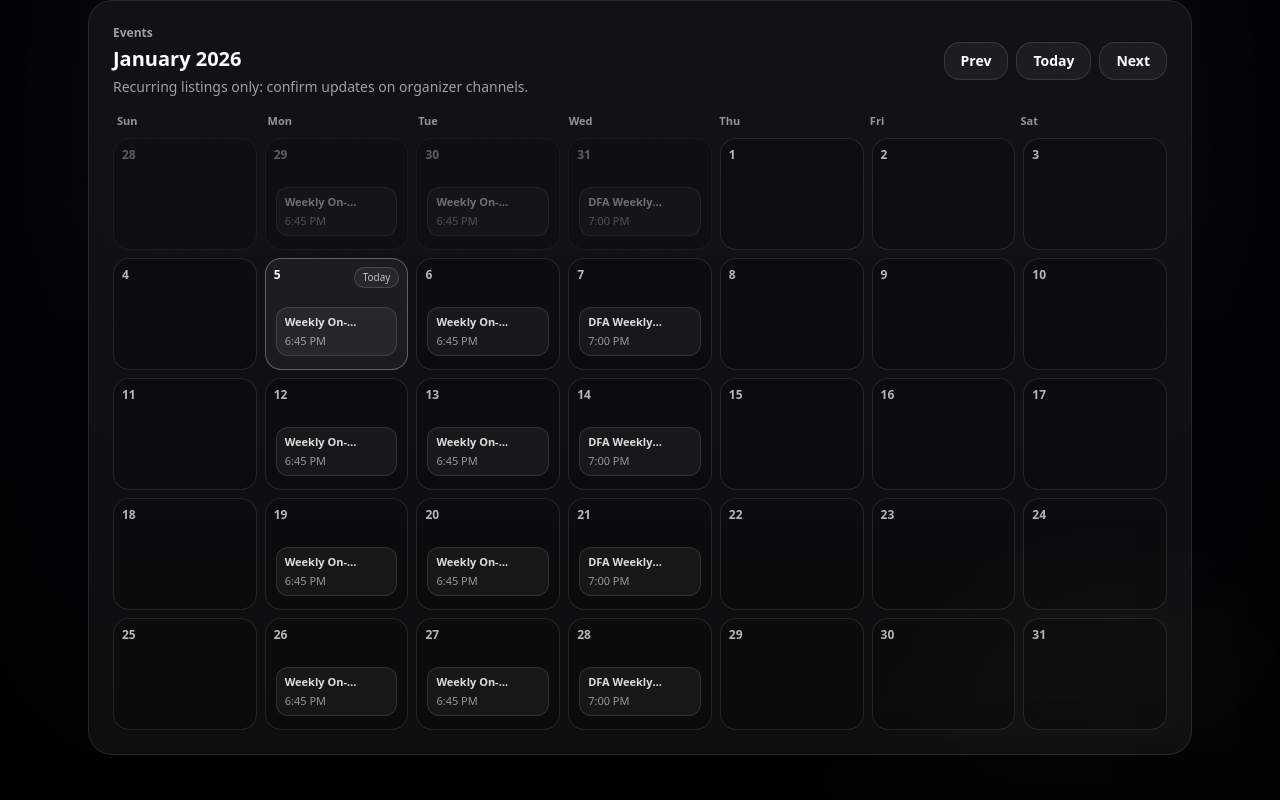
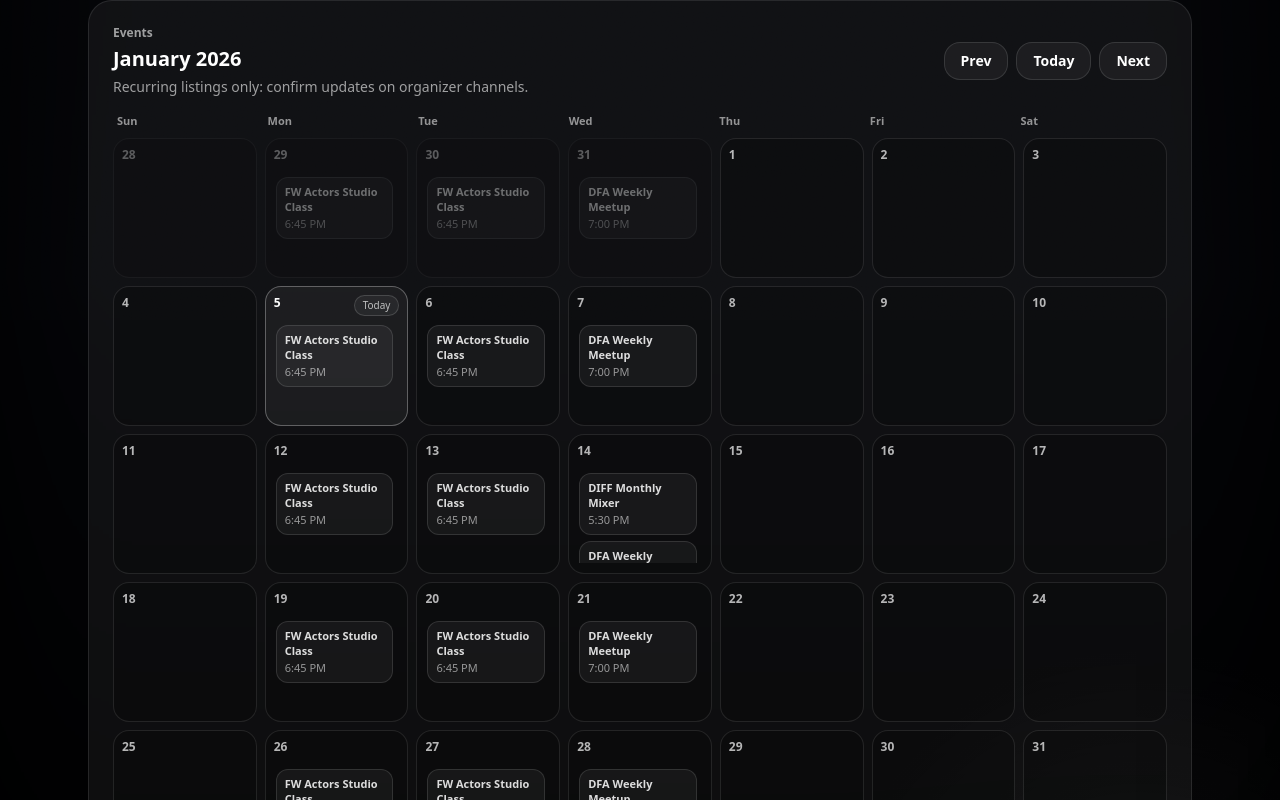
Before and after one commit to sbumbera/fort-worth-filmmakers-alliance, a Next.js app: page /events in a window 1280 px wide. Shown: the part 480-1280 px from the top of the page. Built offline with nearby package versions, Linux system fonts and the light colour scheme.

Commit message:
updated calendar a bit, changed DIFF directory info

```diff
--- a/src/components/events/EventChip.tsx
+++ b/src/components/events/EventChip.tsx
@@ -18,11 +18,12 @@ export default function EventChip({
     <button
       type="button"
       onClick={onClick}
+      title={instance.title}
       className="w-full rounded-xl border border-white/12 bg-white/5 px-2 py-1.5 text-left hover:bg-white/10"
     >
       <div className="flex items-start justify-between gap-2">
-        <div className="min-w-0">
-          <div className="line-clamp-1 text-[11px] font-semibold text-white/85">
+        <div className="w-full">
+          <div className="text-[11px] font-semibold leading-snug text-white/85">
             {instance.title}
           </div>
           <div className="mt-0.5 text-[11px] text-white/55">
--- a/src/components/events/EventModal.tsx
+++ b/src/components/events/EventModal.tsx
@@ -69,6 +69,21 @@ export default function EventModal({
       address: instance.venueAddress || org?.location,
     });
   }, [instance, org]);
+
+  // ✅ Build link list: organizer links + optional RSVP link (modal-only)
+  const modalLinks: DirectoryLink[] = useMemo(() => {
+    const base = org?.links ?? [];
+    if (!instance?.rsvpUrl) return base;
+
+    return [
+      ...base,
+      {
+        kind: "website",
+        href: instance.rsvpUrl,
+        label: instance.rsvpLabel || "RSVP",
+      },
+    ];
+  }, [org?.links, instance?.rsvpUrl, instance?.rsvpLabel]);
 
   if (!open || !instance) return null;
 
@@ -160,9 +175,9 @@ export default function EventModal({
                 </div>
               )}
 
-              {org?.links?.length ? (
+              {modalLinks.length ? (
                 <div className="mt-3 flex flex-wrap gap-2">
-                  {org.links.map((l) => (
+                  {modalLinks.map((l) => (
                     <a
                       key={`${l.kind}-${l.href}`}
                       href={l.href}
--- a/src/components/events/EventsDayCell.tsx
+++ b/src/components/events/EventsDayCell.tsx
@@ -29,10 +29,6 @@ export default function EventsDayCell({
   const indicatorRef = useRef<HTMLDivElement | null>(null);
   const [maxDots, setMaxDots] = useState<number>(4);
 
-  // These must match your Tailwind classes below:
-  // dot: h-1.5 w-1.5 => 6px
-  // gap-1 => 4px
-  // We compute: maxDots = floor((width + gap) / (dotSize + gap))
   const DOT_PX = 6;
   const GAP_PX = 4;
 
@@ -46,16 +42,12 @@ export default function EventsDayCell({
 
       const perDot = DOT_PX + GAP_PX;
       const dots = Math.max(1, Math.floor((width + GAP_PX) / perDot));
-
-      // Safety clamp so a huge screen does not create silly amounts of dots
       setMaxDots(Math.min(dots, 12));
     };
 
     compute();
-
     const ro = new ResizeObserver(() => compute());
     ro.observe(el);
-
     return () => ro.disconnect();
   }, []);
 
@@ -70,6 +62,8 @@ export default function EventsDayCell({
     "transition-colors",
     isOutside ? "opacity-45" : "opacity-100",
     isSelected ? "border-white/30 bg-white/5" : "border-white/10",
+    // Desktop: fixed height; prevent bleed
+    "sm:h-[140px] sm:overflow-hidden",
   ].join(" ");
 
   return (
@@ -80,11 +74,14 @@ export default function EventsDayCell({
         className={[
           "relative w-full text-left",
           "p-2 sm:p-2.5",
-          "min-h-[58px] sm:min-h-[110px]",
+          "min-h-[58px]",
+
+          // Desktop: fill cell + column layout + clip
+          "sm:h-full sm:overflow-hidden sm:flex sm:flex-col",
         ].join(" ")}
         aria-label={`Select ${dayKey}`}
       >
-        {/* Day number fixed top-left: mobile + desktop */}
+        {/* Day number */}
         <div
           className={[
             "absolute left-2 top-2",
@@ -95,14 +92,14 @@ export default function EventsDayCell({
           {day}
         </div>
 
-        {/* Today badge fixed top-right: desktop only */}
+        {/* Today badge (desktop only) */}
         {isToday ? (
           <div className="hidden sm:block absolute right-2 top-2 rounded-full border border-white/15 bg-white/5 px-2 py-0.5 text-[10px] text-white/70">
             Today
           </div>
         ) : null}
 
-        {/* Mobile indicators: dots until they do not fit, then a number */}
+        {/* Mobile indicators */}
         <div className="sm:hidden pt-6">
           <div ref={indicatorRef} className="w-full">
             <div className="flex w-full items-center justify-center">
@@ -126,19 +123,31 @@ export default function EventsDayCell({
           </div>
         </div>
 
-        {/* Desktop: show all event chips */}
-        <div className="mt-2 hidden space-y-1.5 sm:block pt-7">
+        {/* Desktop events */}
+        <div className="hidden sm:flex flex-1 flex-col pt-7 min-h-0">
+          {/* ✅ This MUST be min-h-0 (above) for scrolling to work in a flex column */}
+
+          <div className="flex-1 min-h-0 overflow-y-auto pr-1 overscroll-contain [scrollbar-width:thin]">
             {events.length === 0 ? (
               <div className="text-[11px] text-white/35"> </div>
             ) : (
-            events.map((e) => (
+              <div className="space-y-1.5">
+                {events.map((e) => (
                   <EventChip
                     key={e.instanceId}
                     instance={e}
                     onClick={() => onSelectEvent(e)}
                   />
-            ))
+                ))}
+              </div>
             )}
+          </div>
+
+          {events.length > 2 ? (
+            <div className="mt-1 text-[10px] font-semibold text-white/40">
+              Scroll for more
+            </div>
+          ) : null}
         </div>
       </button>
     </div>
--- a/src/data/directory.ts
+++ b/src/data/directory.ts
@@ -31,6 +31,42 @@ export type MeetupRecurrence =
       dayOfWeek: number; // 0=Sun..6=Sat
       hour24: number;
       minute: number;
+    }
+  | {
+      kind: "monthlyOnDay";
+      dayOfMonth: number; // 1..31 (if invalid for a month, clamp to last day)
+      hour24: number;
+      minute: number;
+    }
+  | {
+      kind: "quarterlyOnDay";
+      months: number[]; // e.g., [0,3,6,9] for Jan/Apr/Jul/Oct. Must be 4 months.
+      dayOfMonth: number; // 1..31 (clamp to last day when needed)
+      hour24: number;
+      minute: number;
+    }
+  | {
+      kind: "quarterlyNthDow";
+      months: number[]; // e.g., [0,3,6,9] or any 4 fixed months
+      nth: number; // 1..5
+      dayOfWeek: number; // 0=Sun..6=Sat
+      hour24: number;
+      minute: number;
+    }
+  | {
+      kind: "annualOnDate";
+      month: number; // 0=Jan..11=Dec
+      dayOfMonth: number; // 1..31 (clamp to last day when needed)
+      hour24: number;
+      minute: number;
+    }
+  | {
+      kind: "annualNthDow";
+      month: number; // 0=Jan..11=Dec
+      nth: number; // 1..5
+      dayOfWeek: number; // 0=Sun..6=Sat
+      hour24: number;
+      minute: number;
     };
 
 export type DirectoryMeetup = {
@@ -48,6 +84,10 @@ export type DirectoryMeetup = {
 
   // Optional: override default duration used in calendar instances.
   durationMinutes?: number;
+
+  // Optional: Only for event links to show up on modal.
+  rsvpUrl?: string;
+  rsvpLabel?: string;
 };
 
 export type DirectoryItem = {
@@ -680,8 +720,34 @@ const SECTIONS_RAW: Array<
           },
           {
             kind: "instagram",
-            href: "https://www.instagram.com/dallasiff",
-            label: "Instagram",
+            href: "https://www.instagram.com/wearediffdallas/",
+            label: "Instagram",
+          },
+        ],
+        meetups: [
+          {
+            title: "DIFF Monthly Mixer",
+            recurrence: {
+              kind: "monthlyNthDow",
+              nth: 2, // every second
+              dayOfWeek: 3, // Wednesday (0=Sun..6=Sat)
+              hour24: 17, // 5:30 PM
+              minute: 30,
+            },
+            durationMinutes: 120, // 5:30–7:30 PM
+            locationName: "Commons Club inside Virgin Hotels Dallas",
+            locationCity: "Dallas, TX",
+            address: "1445 Turtle Creek Blvd, Dallas, TX 75207",
+            mapsQuery:
+              "Commons Club inside Virgin Hotels Dallas 1445 Turtle Creek Blvd Dallas TX 75207",
+            rsvpUrl:
+              "https://www.eventbrite.com/e/diff-december-mixer-at-virgin-hotels-dallas-tickets-1972823670706?aff=oddtdtcreator",
+            rsvpLabel: "RSVP on Eventbrite",
+            notes:
+              "Parking: Enjoy complimentary valet parking with purchase of food & beverage. Valet parking is available for $10. If you wish to self-park, there is a paid lot to the right of the hotel. Fees vary based on week day and parking duration.\n\n" +
+              "Food & Beverage: Happy hour specials will be available for purchase, including cocktails that steal the spotlight, lite bites to pair, and more!\n\n" +
+              "Giveaways: Registered guests are entered for giveaways!\n\n" +
+              "There is no charge to attend.",
           },
         ],
       },
@@ -2101,13 +2167,14 @@ const SECTIONS_RAW: Array<
         ],
         meetups: [
           {
-            title: "Weekly On-Camera Acting Classes",
+            title: "FW Actors Studio Class",
             recurrence: {
               kind: "weekly",
-              dayOfWeek: 1,
+              dayOfWeek: 1, // Monday
               hour24: 18,
               minute: 45,
             },
+            durationMinutes: 150, // ✅ 6:45 PM → 9:15 PM
             locationName: "Fort Worth Actors Studio",
             locationCity: "Fort Worth, TX",
             address: "2212 W Peter Smith St, Fort Worth, TX 76102",
@@ -2116,13 +2183,14 @@ const SECTIONS_RAW: Array<
               "Acting for the Camera classes every Monday and Tuesday night, typically 6:45-9:15 PM; verify current schedule before attending.",
           },
           {
-            title: "Weekly On-Camera Acting Classes",
+            title: "FW Actors Studio Class",
             recurrence: {
               kind: "weekly",
-              dayOfWeek: 2,
+              dayOfWeek: 2, // Tuesday
               hour24: 18,
               minute: 45,
             },
+            durationMinutes: 150, // ✅ 6:45 PM → 9:15 PM
             locationName: "Fort Worth Actors Studio",
             locationCity: "Fort Worth, TX",
             address: "2212 W Peter Smith St, Fort Worth, TX 76102",
--- a/src/lib/eventsCalendar.ts
+++ b/src/lib/eventsCalendar.ts
@@ -22,6 +22,10 @@ export type EventInstance = {
 
   // Notes for modal and Add-to-Calendar
   notes?: string;
+
+  // ✅ Event-specific link (modal-only)
+  rsvpUrl?: string;
+  rsvpLabel?: string;
 };
 
 function pad2(n: number) {
@@ -79,14 +83,99 @@ export function buildMonthDays(month: Date) {
   return days;
 }
 
+function daysInMonth(year: number, month0: number) {
+  return new Date(year, month0 + 1, 0).getDate();
+}
+
+function clampDayOfMonth(year: number, month0: number, dayOfMonth: number) {
+  const dim = daysInMonth(year, month0);
+  const d = Math.max(1, Math.floor(dayOfMonth || 1));
+  return Math.min(d, dim);
+}
+
 function isNthDowOfMonth(date: Date, nth: number, weekday: number) {
   if (date.getDay() !== weekday) return false;
 
-  // Find occurrence index within that month:
-  // 1st/2nd/3rd/4th/5th <weekday>
+  // 1st/2nd/3rd/4th/5th <weekday> in this month
   const dayOfMonth = date.getDate();
   const occurrence = Math.floor((dayOfMonth - 1) / 7) + 1;
   return occurrence === nth;
+}
+
+function includesMonth(months: number[] | undefined, month0: number) {
+  if (!months || months.length === 0) return false;
+  return months.includes(month0);
+}
+
+function matchesRecurrenceOnDate(ev: RecurringEvent, cur: Date): boolean {
+  const month0 = cur.getMonth();
+  const weekday0 = cur.getDay();
+
+  switch (ev.kind) {
+    case "weekly": {
+      if (typeof ev.weekday !== "number") return false;
+      return weekday0 === ev.weekday;
+    }
+
+    case "monthlyNthDow": {
+      const nth = ev.nth ?? 1;
+      if (typeof ev.weekday !== "number") return false;
+      if (weekday0 !== ev.weekday) return false;
+      return isNthDowOfMonth(cur, nth, ev.weekday);
+    }
+
+    case "monthlyOnDay": {
+      const day = clampDayOfMonth(
+        cur.getFullYear(),
+        month0,
+        ev.dayOfMonth ?? 1,
+      );
+      return cur.getDate() === day;
+    }
+
+    case "quarterlyOnDay": {
+      if (!includesMonth(ev.months, month0)) return false;
+      const day = clampDayOfMonth(
+        cur.getFullYear(),
+        month0,
+        ev.dayOfMonth ?? 1,
+      );
+      return cur.getDate() === day;
+    }
+
+    case "quarterlyNthDow": {
+      if (!includesMonth(ev.months, month0)) return false;
+      const nth = ev.nth ?? 1;
+      if (typeof ev.weekday !== "number") return false;
+      if (weekday0 !== ev.weekday) return false;
+      return isNthDowOfMonth(cur, nth, ev.weekday);
+    }
+
+    case "annualOnDate": {
+      if (typeof ev.month !== "number") return false;
+      if (month0 !== ev.month) return false;
+      const day = clampDayOfMonth(
+        cur.getFullYear(),
+        month0,
+        ev.dayOfMonth ?? 1,
+      );
+      return cur.getDate() === day;
+    }
+
+    case "annualNthDow": {
+      if (typeof ev.month !== "number") return false;
+      if (month0 !== ev.month) return false;
+      const nth = ev.nth ?? 1;
+      if (typeof ev.weekday !== "number") return false;
+      if (weekday0 !== ev.weekday) return false;
+      return isNthDowOfMonth(cur, nth, ev.weekday);
+    }
+
+    default: {
+      const _exhaustive: never = ev.kind;
+      return _exhaustive;
+    }
+  }
 }
 
 export function buildEventInstancesForMonth(
@@ -100,16 +189,8 @@ export function buildEventInstancesForMonth(
   const cur = new Date(start);
 
   while (cur <= end) {
-    const weekday = cur.getDay(); // 0-6
-
     for (const ev of recurring) {
-      if (ev.weekday !== weekday) continue;
-
-      // Monthly events only occur on the nth weekday of their month.
-      if (ev.kind === "monthlyNthDow") {
-        const nth = ev.nth ?? 1;
-        if (!isNthDowOfMonth(cur, nth, weekday)) continue;
-      }
+      if (!matchesRecurrenceOnDate(ev, cur)) continue;
 
       const { h, m } = parseTimeHHMM(ev.startTime);
       const startDt = new Date(
@@ -138,6 +219,10 @@ export function buildEventInstancesForMonth(
         venueAddress: ev.venueAddress,
 
         notes: ev.notes,
+
+        // ✅ pass through for EventModal
+        rsvpUrl: ev.rsvpUrl,
+        rsvpLabel: ev.rsvpLabel,
       });
     }
 
--- a/src/lib/recurringFromDirectory.ts
+++ b/src/lib/recurringFromDirectory.ts
@@ -2,6 +2,10 @@
 
 import type { DirectoryItem, DirectoryMeetup } from "@/data/directory";
 import { flattenDirectoryItems } from "@/data/directory";
+
+function assertNever(x: never): never {
+  throw new Error("Unhandled recurrence kind");
+}
 
 export type RecurringEvent = {
   id: string; // stable id for recurrence rule
@@ -10,18 +14,33 @@ export type RecurringEvent = {
 
   label: string;
 
-  kind: "weekly" | "monthlyNthDow";
+  kind:
+    | "weekly"
+    | "monthlyNthDow"
+    | "monthlyOnDay"
+    | "quarterlyNthDow"
+    | "quarterlyOnDay"
+    | "annualNthDow"
+    | "annualOnDate";
 
-  // 0=Sun..6=Sat
-  weekday: number;
+  // Shared time fields
+  startTime: string; // "HH:MM" 24h
+  durationMinutes: number;
 
-  // Only used for monthlyNthDow
+  // Weekly / Nth-DOW patterns
+  weekday?: number; // 0=Sun..6=Sat
+
+  // Used for monthlyNthDow / quarterlyNthDow / annualNthDow
   nth?: number;
 
-  // "HH:MM" 24h
-  startTime: string;
+  // Used for monthlyOnDay / quarterlyOnDay / annualOnDate
+  dayOfMonth?: number;
 
-  durationMinutes: number;
+  // Used for annual patterns
+  month?: number; // 0=Jan..11=Dec
+
+  // Used for quarterly patterns
+  months?: number[]; // 0=Jan..11=Dec; typically length 4
 
   // Venue and UX fields
   isTBA?: boolean;
@@ -30,6 +49,10 @@ export type RecurringEvent = {
 
   // Extra content for modal and Add-to-Calendar notes
   notes?: string;
+
+  // Optional event-specific link shown only in EventModal (not directory listing)
+  rsvpUrl?: string;
+  rsvpLabel?: string;
 };
 
 const DEFAULT_DURATION_MINUTES = 120;
@@ -49,9 +72,6 @@ function meetupToRecurring(
 ): RecurringEvent {
   const rec = meetup.recurrence;
 
-  const kind = rec.kind;
-  const weekday = rec.dayOfWeek;
-
   const startTime = toHHMM(rec.hour24, rec.minute);
 
   const venueName = meetup.isTBA ? undefined : meetup.locationName;
@@ -59,15 +79,11 @@ function meetupToRecurring(
     ? undefined
     : meetup.address || meetup.locationCity || undefined;
 
-  return {
+  const base = {
     id: `${org.id}-meetup-${index}`,
     orgId: org.id,
     orgName: org.name,
     label: meetup.title || org.name,
-
-    kind,
-    weekday,
-    nth: kind === "monthlyNthDow" ? rec.nth : undefined,
 
     startTime,
     durationMinutes: meetup.durationMinutes ?? DEFAULT_DURATION_MINUTES,
@@ -77,7 +93,72 @@ function meetupToRecurring(
     venueAddress,
 
     notes: meetup.notes,
+
+    rsvpUrl: meetup.rsvpUrl,
+    rsvpLabel: meetup.rsvpLabel,
   };
+
+  switch (rec.kind) {
+    case "weekly":
+      return {
+        ...base,
+        kind: "weekly",
+        weekday: rec.dayOfWeek,
+      };
+
+    case "monthlyNthDow":
+      return {
+        ...base,
+        kind: "monthlyNthDow",
+        weekday: rec.dayOfWeek,
+        nth: rec.nth,
+      };
+
+    case "monthlyOnDay":
+      return {
+        ...base,
+        kind: "monthlyOnDay",
+        dayOfMonth: rec.dayOfMonth,
+      };
+
+    case "quarterlyOnDay":
+      return {
+        ...base,
+        kind: "quarterlyOnDay",
+        months: rec.months,
+        dayOfMonth: rec.dayOfMonth,
+      };
+
+    case "quarterlyNthDow":
+      return {
+        ...base,
+        kind: "quarterlyNthDow",
+        months: rec.months,
+        weekday: rec.dayOfWeek,
+        nth: rec.nth,
+      };
+
+    case "annualOnDate":
+      return {
+        ...base,
+        kind: "annualOnDate",
+        month: rec.month,
+        dayOfMonth: rec.dayOfMonth,
+      };
+
+    case "annualNthDow":
+      return {
+        ...base,
+        kind: "annualNthDow",
+        month: rec.month,
+        weekday: rec.dayOfWeek,
+        nth: rec.nth,
+      };
+
+    default:
+      // ✅ Compile-time exhaustiveness check
+      return assertNever(rec);
+  }
 }
 
 export function getRecurringEventsFromDirectory(): RecurringEvent[] {
```
Lines whose indentation alone changed are shown as unchanged.
